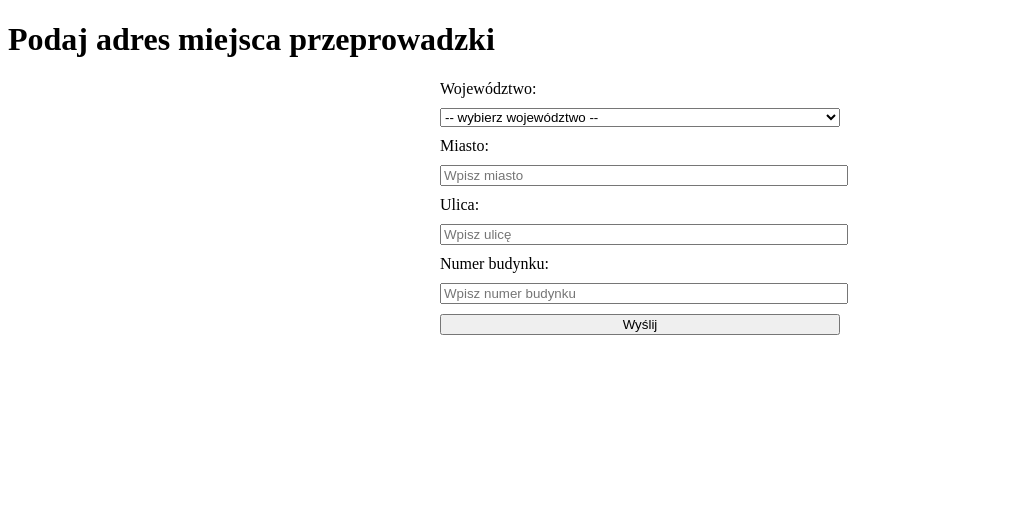
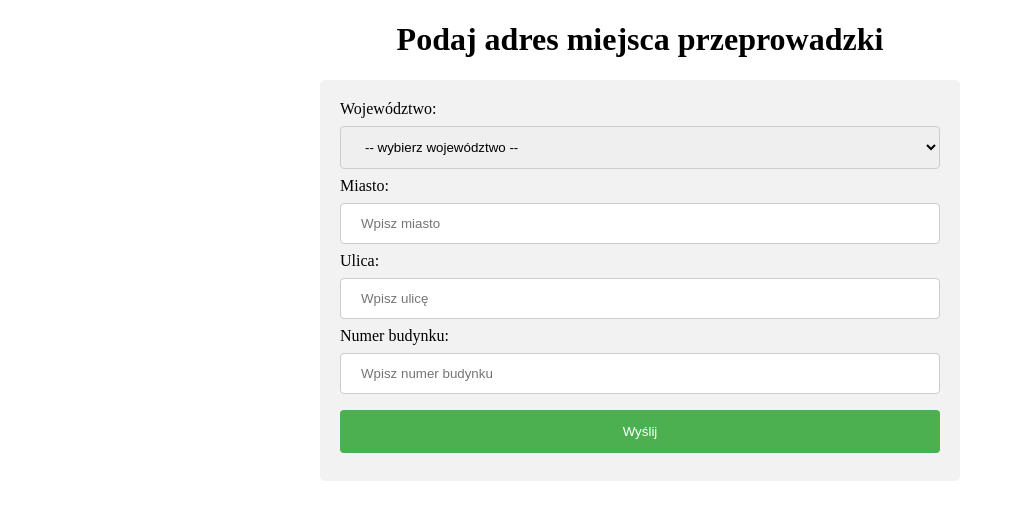
Before and after one commit to adamm553/move-helper, a Flask app: page / in a window 1280 px wide. Shown: the top 520 px of the page, without its empty margins (0-1015 px from the left). Run offline with Flask 3, Linux system fonts and the light colour scheme.

Commit message:
little updates

```diff
--- a/static/style.css
+++ b/static/style.css
@@ -1,11 +1,38 @@
-form {
-    max-width: 400px;
-    margin: 0 auto;
-}
-label, input, select {
-    display: block;
+input[type=text], select {
     width: 100%;
-    margin-bottom: 10px;
+    padding: 12px 20px;
+    margin: 8px 0;
+    display: inline-block;
+    border: 1px solid #ccc;
+    border-radius: 4px;
+    box-sizing: border-box;
+  }
+
+  input[type=submit] {
+    width: 100%;
+    background-color: #4CAF50;
+    color: white;
+    padding: 14px 20px;
+    margin: 8px 0;
+    border: none;
+    border-radius: 4px;
+    cursor: pointer;
+  }
+
+  input[type=submit]:hover {
+    background-color: #45a049;
+  }
+
+  div.form-container {
+    width: 600px;
+    margin:0 auto;
+    border-radius: 5px;
+    background-color: #f2f2f2;
+    padding: 20px;
+  }
+
+h1 {
+    text-align:center;
 }
 
 #map {
--- a/templates/index.html
+++ b/templates/index.html
@@ -7,6 +7,7 @@
 </head>
 <body>
     <h1>Podaj adres miejsca przeprowadzki</h1>
+    <div class="form-container">
         <form method="POST" action="/">
             <label for="wojewodztwo">Województwo:</label>
             <select id="wojewodztwo" name="wojewodztwo">
@@ -40,5 +41,6 @@
 
             <input type="submit" value="Wyślij">
         </form>
+    </div>
 </body>
 </html>
--- a/templates/map.html
+++ b/templates/map.html
@@ -8,7 +8,7 @@
     <link rel="stylesheet" type="text/css" href="{{ url_for('static', filename='style.css') }}">
 </head>
 <body>
-    <h1>Mapa</h1>
+    <h2>Mapa</h2>
     <div id="map"></div>
 
     <script src="https://unpkg.com/leaflet@1.9.3/dist/leaflet.js" crossorigin=""></script>
```
Lines whose indentation alone changed are shown as unchanged.
